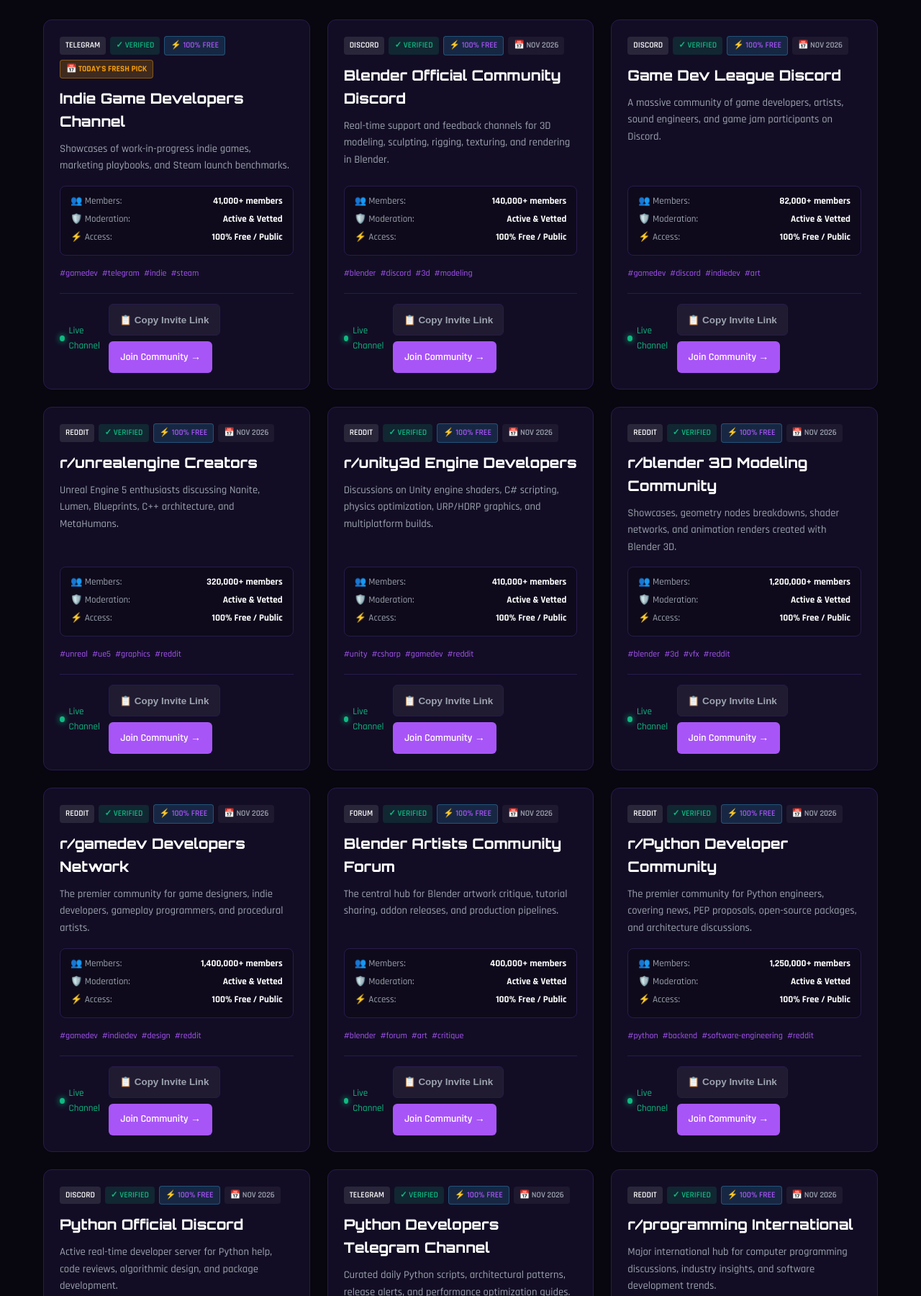
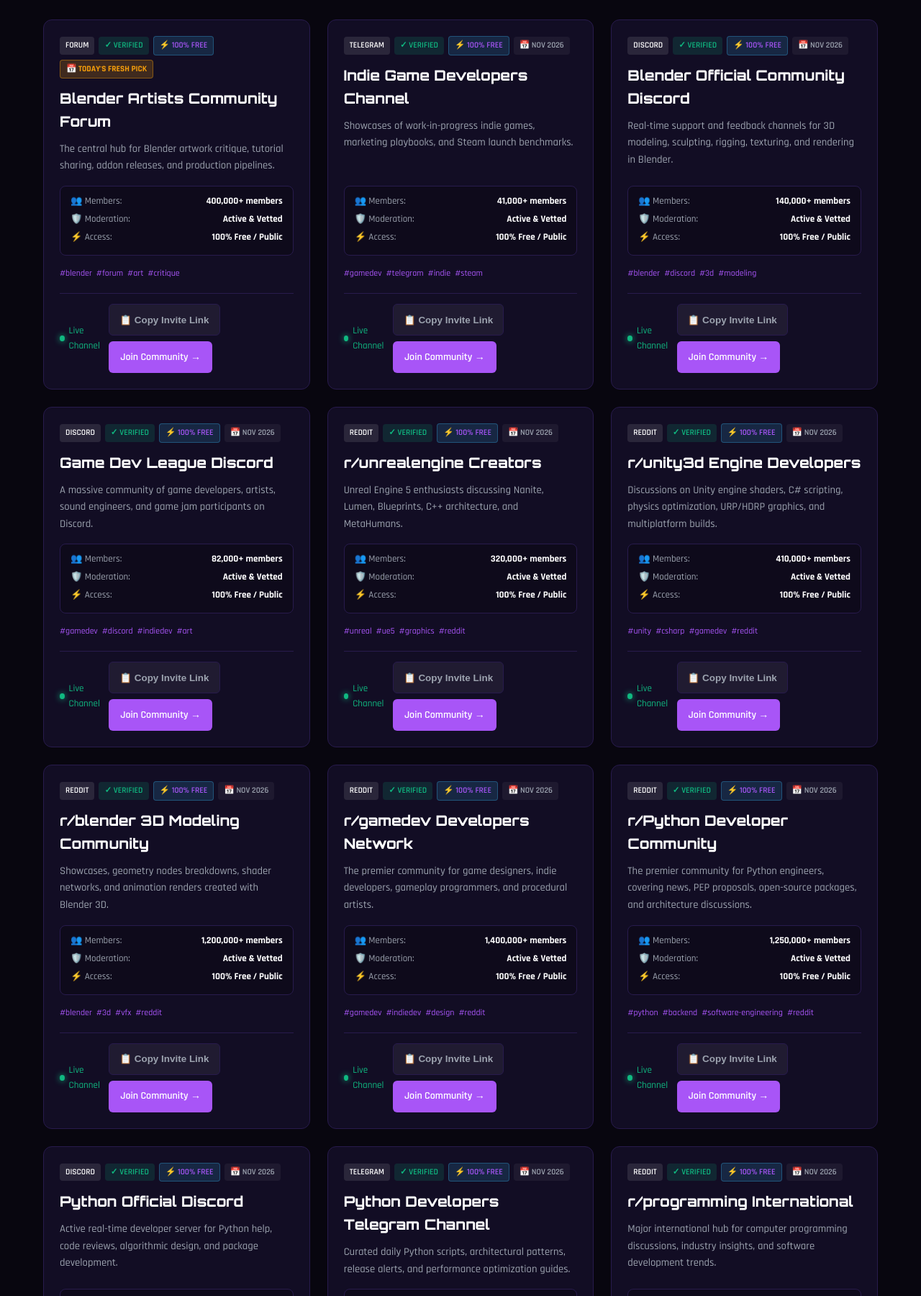
Before and after one commit to jibranpcccc/board-game-geeks-strategy-masterminds-hub, a plain HTML site: page index.html in a window 1280 px wide. Shown: the part 1154-2954 px from the top of the page at 72% size. Drawn offline with Linux system fonts and the light colour scheme.

Commit message:
feat(replenishment): fresh community links added - 2026-11-26 [skip ci]

```diff
--- a/index.html
+++ b/index.html
@@ -148,58 +148,58 @@
           {
             "@type": "ListItem",
             "position": 1,
+            "name": "Blender Artists Community Forum",
+            "description": "The central hub for Blender artwork critique, tutorial sharing, addon releases, and production pipelines.",
+            "url": "https://blenderartists.org"
+          },
+          {
+            "@type": "ListItem",
+            "position": 2,
             "name": "Indie Game Developers Channel",
             "description": "Showcases of work-in-progress indie games, marketing playbooks, and Steam launch benchmarks.",
             "url": "https://t.me/gamedev_channel"
           },
           {
             "@type": "ListItem",
-            "position": 2,
+            "position": 3,
             "name": "Blender Official Community Discord",
             "description": "Real-time support and feedback channels for 3D modeling, sculpting, rigging, texturing, and rendering in Blender.",
             "url": "https://discord.gg/blender"
           },
           {
             "@type": "ListItem",
-            "position": 3,
+            "position": 4,
             "name": "Game Dev League Discord",
             "description": "A massive community of game developers, artists, sound engineers, and game jam participants on Discord.",
             "url": "https://discord.gg/gamedev"
           },
           {
             "@type": "ListItem",
-            "position": 4,
+            "position": 5,
             "name": "r/unrealengine Creators",
             "description": "Unreal Engine 5 enthusiasts discussing Nanite, Lumen, Blueprints, C++ architecture, and MetaHumans.",
             "url": "https://www.reddit.com/r/unrealengine/"
           },
           {
             "@type": "ListItem",
-            "position": 5,
+            "position": 6,
             "name": "r/unity3d Engine Developers",
             "description": "Discussions on Unity engine shaders, C# scripting, physics optimization, URP/HDRP graphics, and multiplatform builds.",
             "url": "https://www.reddit.com/r/unity3d/"
           },
           {
             "@type": "ListItem",
-            "position": 6,
+            "position": 7,
             "name": "r/blender 3D Modeling Community",
             "description": "Showcases, geometry nodes breakdowns, shader networks, and animation renders created with Blender 3D.",
             "url": "https://www.reddit.com/r/blender/"
           },
           {
             "@type": "ListItem",
-            "position": 7,
+            "position": 8,
             "name": "r/gamedev Developers Network",
             "description": "The premier community for game designers, indie developers, gameplay programmers, and procedural artists.",
             "url": "https://www.reddit.com/r/gamedev/"
-          },
-          {
-            "@type": "ListItem",
-            "position": 8,
-            "name": "Blender Artists Community Forum",
-            "description": "The central hub for Blender artwork critique, tutorial sharing, addon releases, and production pipelines.",
-            "url": "https://blenderartists.org"
           },
           {
             "@type": "ListItem",
@@ -617,12 +617,36 @@
         </div>
         <div id="vetted-communities" class="grid">
 
-        <div id="community-card-1" class="card" data-platform="telegram" data-category="indie games">
+        <div id="community-card-1" class="card" data-platform="forum" data-category="3d & vfx">
+            <div class="card-header">
+                <span class="badge badge-platform">Forum</span>
+                <span class="badge badge-verified">✓ Verified</span>
+                <span class="badge badge-free">⚡ 100% Free</span>
+                <span class="badge badge-date" style="background: rgba(245, 158, 11, 0.2); color: #f59e0b; border: 1px solid rgba(245, 158, 11, 0.4); font-weight: 700;">📅 Today's Fresh Pick</span>
+            </div>
+            <h3 class="card-title">Blender Artists Community Forum</h3>
+            <p class="card-desc">The central hub for Blender artwork critique, tutorial sharing, addon releases, and production pipelines.</p>
+            <div class="spec-matrix">
+                <div class="spec-row"><span>👥 Members:</span> <strong>400,000+ members</strong></div>
+                <div class="spec-row"><span>🛡️ Moderation:</span> <strong>Active & Vetted</strong></div>
+                <div class="spec-row"><span>⚡ Access:</span> <strong>100% Free / Public</strong></div>
+            </div>
+            <div class="tags-row"><span class="tag">#blender</span><span class="tag">#forum</span><span class="tag">#art</span><span class="tag">#critique</span></div>
+            <div class="card-footer">
+                <span class="activity-pulse"><span class="pulse-dot"></span> Live Channel</span>
+                <div class="card-actions">
+                    <button class="btn-copy-invite" onclick="copyInviteLink(event, 'https://blenderartists.org')">📋 Copy Invite Link</button>
+                    <a href="https://blenderartists.org" target="_blank" rel="noopener noreferrer" class="btn-join">Join Community →</a>
+                </div>
+            </div>
+        </div>
+
+        <div id="community-card-2" class="card" data-platform="telegram" data-category="indie games">
             <div class="card-header">
                 <span class="badge badge-platform">Telegram</span>
                 <span class="badge badge-verified">✓ Verified</span>
                 <span class="badge badge-free">⚡ 100% Free</span>
-                <span class="badge badge-date" style="background: rgba(245, 158, 11, 0.2); color: #f59e0b; border: 1px solid rgba(245, 158, 11, 0.4); font-weight: 700;">📅 Today's Fresh Pick</span>
+                <span class="badge badge-date">📅 Nov 2026</span>
             </div>
             <h3 class="card-title">Indie Game Developers Channel</h3>
             <p class="card-desc">Showcases of work-in-progress indie games, marketing playbooks, and Steam launch benchmarks.</p>
@@ -641,7 +665,7 @@
             </div>
         </div>
 
-        <div id="community-card-2" class="card" data-platform="discord" data-category="3d & animation">
+        <div id="community-card-3" class="card" data-platform="discord" data-category="3d & animation">
             <div class="card-header">
                 <span class="badge badge-platform">Discord</span>
                 <span class="badge badge-verified">✓ Verified</span>
@@ -665,7 +689,7 @@
             </div>
         </div>
 
-        <div id="community-card-3" class="card" data-platform="discord" data-category="game development">
+        <div id="community-card-4" class="card" data-platform="discord" data-category="game development">
             <div class="card-header">
                 <span class="badge badge-platform">Discord</span>
                 <span class="badge badge-verified">✓ Verified</span>
@@ -689,7 +713,7 @@
             </div>
         </div>
 
-        <div id="community-card-4" class="card" data-platform="reddit" data-category="game engines">
+        <div id="community-card-5" class="card" data-platform="reddit" data-category="game engines">
             <div class="card-header">
                 <span class="badge badge-platform">Reddit</span>
                 <span class="badge badge-verified">✓ Verified</span>
@@ -713,7 +737,7 @@
             </div>
         </div>
 
-        <div id="community-card-5" class="card" data-platform="reddit" data-category="game engines">
+        <div id="community-card-6" class="card" data-platform="reddit" data-category="game engines">
             <div class="card-header">
                 <span class="badge badge-platform">Reddit</span>
                 <span class="badge badge-verified">✓ Verified</span>
@@ -737,7 +761,7 @@
             </div>
         </div>
 
-        <div id="community-card-6" class="card" data-platform="reddit" data-category="3d & vfx">
+        <div id="community-card-7" class="card" data-platform="reddit" data-category="3d & vfx">
             <div class="card-header">
                 <span class="badge badge-platform">Reddit</span>
                 <span class="badge badge-verified">✓ Verified</span>
@@ -761,7 +785,7 @@
             </div>
         </div>
 
-        <div id="community-card-7" class="card" data-platform="reddit" data-category="game development">
+        <div id="community-card-8" class="card" data-platform="reddit" data-category="game development">
             <div class="card-header">
                 <span class="badge badge-platform">Reddit</span>
                 <span class="badge badge-verified">✓ Verified</span>
@@ -781,30 +805,6 @@
                 <div class="card-actions">
                     <button class="btn-copy-invite" onclick="copyInviteLink(event, 'https://www.reddit.com/r/gamedev/')">📋 Copy Invite Link</button>
                     <a href="https://www.reddit.com/r/gamedev/" target="_blank" rel="noopener noreferrer" class="btn-join">Join Community →</a>
-                </div>
-            </div>
-        </div>
-
-        <div id="community-card-8" class="card" data-platform="forum" data-category="3d & vfx">
-            <div class="card-header">
-                <span class="badge badge-platform">Forum</span>
-                <span class="badge badge-verified">✓ Verified</span>
-                <span class="badge badge-free">⚡ 100% Free</span>
-                <span class="badge badge-date">📅 Nov 2026</span>
-            </div>
-            <h3 class="card-title">Blender Artists Community Forum</h3>
-            <p class="card-desc">The central hub for Blender artwork critique, tutorial sharing, addon releases, and production pipelines.</p>
-            <div class="spec-matrix">
-                <div class="spec-row"><span>👥 Members:</span> <strong>400,000+ members</strong></div>
-                <div class="spec-row"><span>🛡️ Moderation:</span> <strong>Active & Vetted</strong></div>
-                <div class="spec-row"><span>⚡ Access:</span> <strong>100% Free / Public</strong></div>
-            </div>
-            <div class="tags-row"><span class="tag">#blender</span><span class="tag">#forum</span><span class="tag">#art</span><span class="tag">#critique</span></div>
-            <div class="card-footer">
-                <span class="activity-pulse"><span class="pulse-dot"></span> Live Channel</span>
-                <div class="card-actions">
-                    <button class="btn-copy-invite" onclick="copyInviteLink(event, 'https://blenderartists.org')">📋 Copy Invite Link</button>
-                    <a href="https://blenderartists.org" target="_blank" rel="noopener noreferrer" class="btn-join">Join Community →</a>
                 </div>
             </div>
         </div>
```
Also changed, not shown: data/groups.json (+20 -19 lines), feed.xml (+9 -2 lines).
